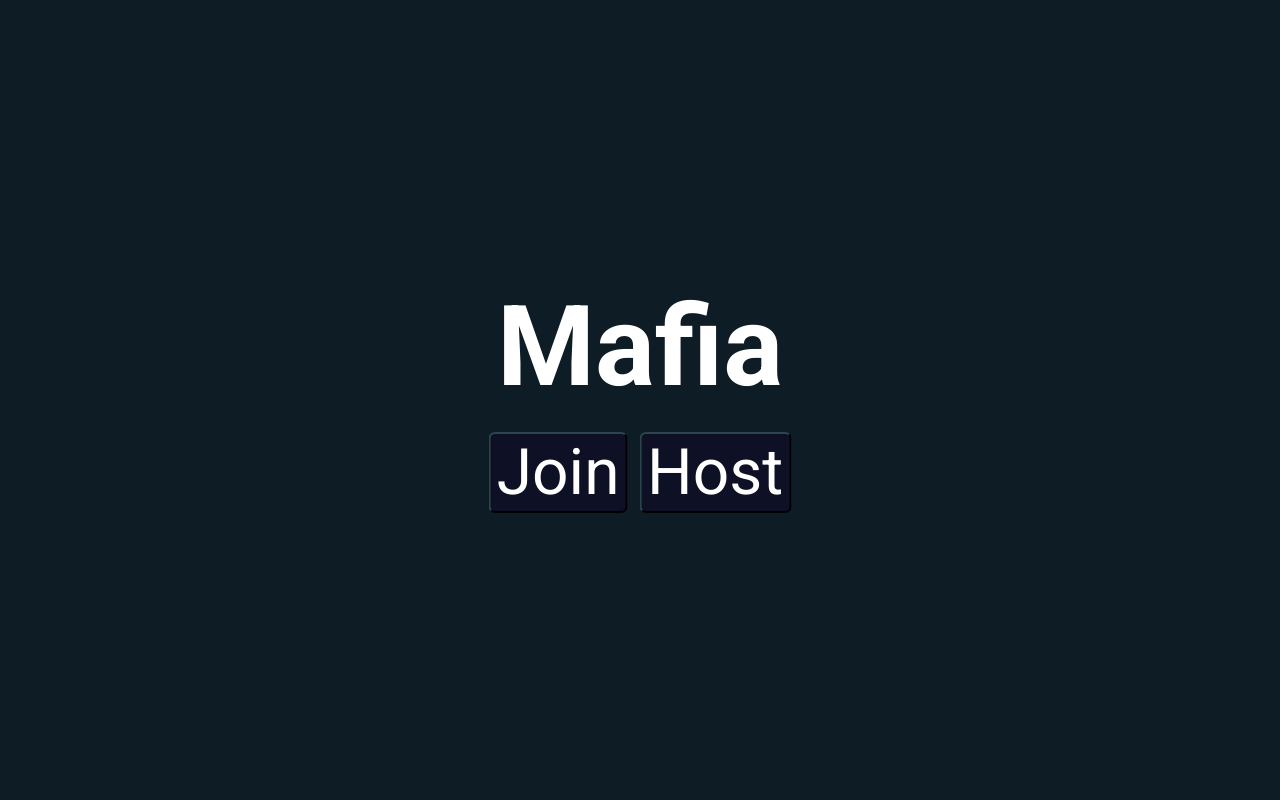
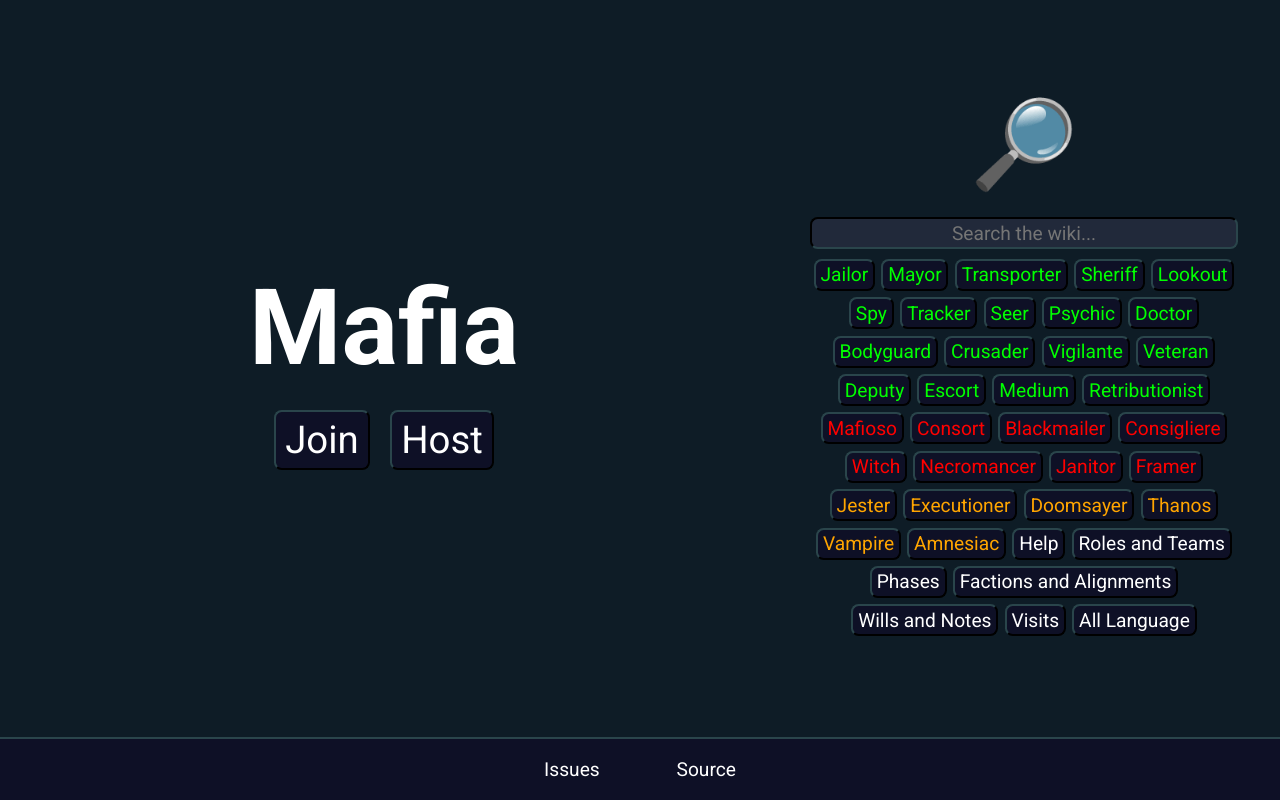
Before and after one commit to mafia-rust/mafia, a React (Create React App) app in the folder client/: page / in a window 1280 px wide. Built offline with nearby package versions, Linux system fonts and the light colour scheme.

Commit message:
Revamp main menu

```diff
--- a/client/src/index.css
+++ b/client/src/index.css
@@ -9,6 +9,8 @@
     --primary-border-color: #2A454B;
 
     --hover-color: #2d364e;
+
+    font-size: 1.2em;
 }
 
 *.material-icons-round {
@@ -19,15 +21,31 @@
     text-align: center;
 
     margin: 0;
+    padding: 0;
     /* font-family: 'Gill Sans', 'Gill Sans MT', Calibri, 'Trebuchet MS', sans-serif; */
     font-family: 'Roboto', sans-serif;
 
     -webkit-font-smoothing: antialiased;
     -moz-osx-font-smoothing: grayscale;
-    /* font-size: 102%; */
-    font-size: 1em;
 
     color: white;
+}
+
+nav > ul {
+    list-style: none;
+    display: flex;
+    flex-direction: row;
+    align-items: center;
+    justify-content: center;
+}
+
+nav > ul > li {
+    padding: 0 1rem;
+    margin: 1rem;
+}
+
+nav > ul > li > a {
+    text-decoration: none;
 }
 
 button, input, select, option, textarea, summary {
@@ -37,6 +55,8 @@ button, input, select, option, textarea, summary {
     border-color: var(--primary-border-color);
     border-width: .13rem;
     color: white;
+    font-size: 1rem;
+    padding: 0.13rem 0.25rem;
 }
 
 :has(input):focus-within > button.clear {
--- a/client/src/menu/main/StartMenu.tsx
+++ b/client/src/menu/main/StartMenu.tsx
@@ -36,11 +36,9 @@ export default class StartMenu extends React.Component<StartMenuProps, StartMenu
     }
 
     render(){return(<div className="sm">
-        <div className="hero">
-            <div className="sm-center-content sm-main">
-                <header>
-                    <h1>{translate("menu.start.title")}</h1>
-                </header>
+        <main>
+            <section id="main">
+                <h1>{translate("menu.start.title")}</h1>
 
                 <div>
                     <button onClick={()=>{this.joinGameButton()}}>
@@ -50,16 +48,20 @@ export default class StartMenu extends React.Component<StartMenuProps, StartMenu
                         {translate("menu.start.button.host")}
                     </button>
                 </div>
-            </div>
-        </div>
-        <div id="wiki" className="hero">
-            <div className="sm-center-content sm-wiki">
-                <header>
-                    <h2>{translate("menu.wiki.title")}</h2>
-                </header>
+            </section>
+            <section id="wiki">
+                <h1>{translate("menu.wiki.title")}</h1>
 
                 <WikiSearch/>
-            </div>
-        </div>
+            </section>
+        </main>
+        <footer>
+            <nav>
+                <ul>
+                    <li><a href="https://www.github.com/ItsSammyM/mafia-rust/issues">Issues</a></li>
+                    <li><a href="https://www.github.com/ItsSammyM/mafia-rust">Source</a></li>
+                </ul>
+            </nav>
+        </footer>
     </div>)}
 }
--- a/client/src/menu/main/startMenu.css
+++ b/client/src/menu/main/startMenu.css
@@ -1,58 +1,57 @@
-.sm-center-content {
-    text-align: center;
-    position: absolute;
-    top: 50%;
-    left: 50%;
-    max-width: 90%;
-    transform: translate(-50%, -50%);
-}
-.sm-main > header {
-    margin-bottom: 5%;
-}
-.sm-center-content > header {
-    align-items: center;
-}
-.sm-center-content > header > h1 {
-    font-size: 700%;
-}
-.sm-center-content > header > h2 {
-    font-size: 400%;
+.sm {
+    min-height: 100%;
+    display: flex;
+    flex-direction: column;
 }
 
-.sm-main > div {
+.sm > main {
     display: flex;
     flex-direction: row;
     align-items: center;
-    justify-content: center;
-    font-size: 400%;
+    flex-wrap: wrap;
+    flex-grow: 1;
 }
 
-.sm-main > div > button {
-    margin: 2%;
-    width: 20%;
-    min-width: fit-content;
+.sm > main > section {
+    height: 100%;
+    flex-grow: 1;
+    display: flex;
+    flex-direction: column;
+    align-items: center;
+    justify-content: center;
+    padding: 2rem;
 }
 
-.sm-wiki {
+.sm > main > section#main > div {
     display: flex;
-    align-items: center;
-    justify-content: flex-start;
-    flex-direction: column;
-    height: 60%;
-    overflow: hidden;
+    flex-direction: row;
+}
+.sm > main > section#main > h1 {
+    font-size: 5.5rem;
+}
+
+.sm > main > section#main > div > button {
+    padding: 0.3rem 0.5rem;
+    margin: 0 0.5rem;
+    font-size: 2rem;
+}
+
+.sm > main > section#main {
     width: 50%;
 }
 
-.sm-wiki > header {
-    height: 25%;
+.sm > main > section#wiki {
+    width: 30%;
 }
 
-.sm-wiki > div {
-    height: 75%;
+.sm > main > section > h1 {
+    width: 100%;
+    font-size: 4.5rem;
+    padding-bottom: 1rem;
 }
 
-@media only screen and (max-width: 600px) {
-    .sm-wiki {
-        width: 80%;
-    }
+.sm > footer {
+    position: static;
+    background-color: var(--primary-color);
+    border-top: var(--primary-border-color) solid .13rem;
 }
```
